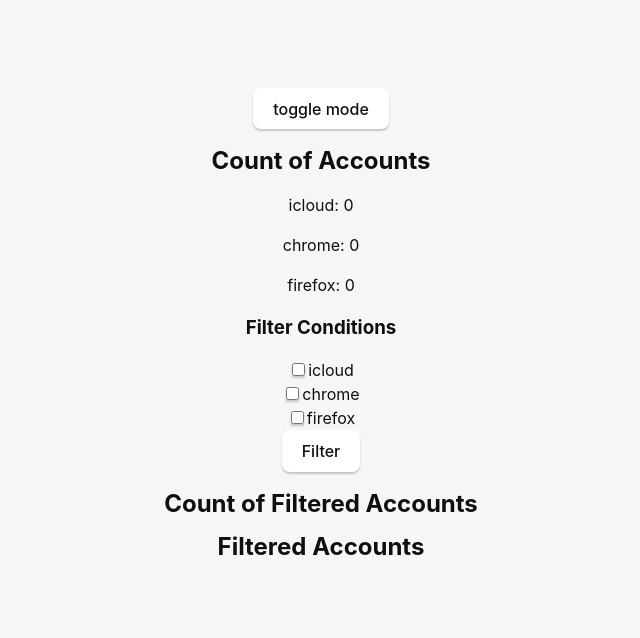
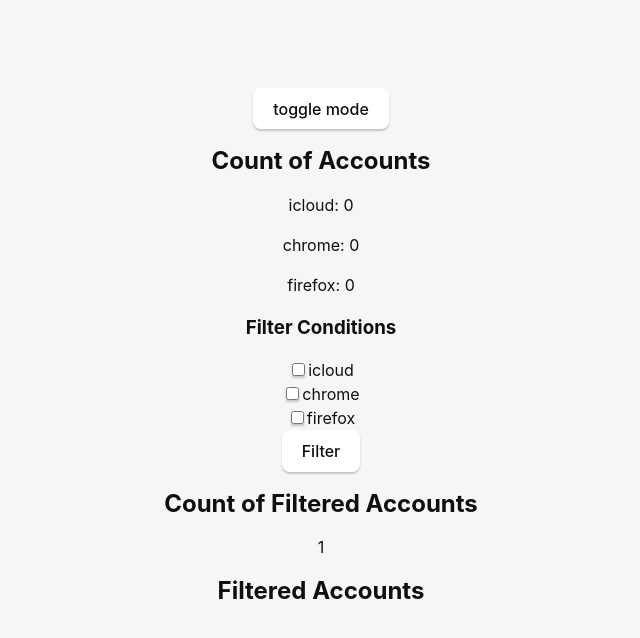
Before and after one commit to BaseW/account-manager, a Next.js app: page / in a window 1280 px wide. Both pictures are taken after a click on the button "toggle mode". Shown: the top 638 px of the page, without its empty margins (319-959 px from the left). Built offline with nearby package versions, Linux system fonts and the light colour scheme.

Commit message:
add FilteredAccountCount

```diff
--- /dev/null
+++ b/src/components/molecules/FilteredAccountCount/filtered-account-count.component.tsx
@@ -0,0 +1,8 @@
+import { AccountMap } from "../../../types";
+
+export const FilteredAccountCount = (accountMap: AccountMap) => (
+  <div>
+    <h2>Count of Filtered Accounts</h2>
+    {accountMap && Object.keys(accountMap).length}
+  </div>
+)
--- a/src/components/templates/AccountExporter/account-exporter.component.tsx
+++ b/src/components/templates/AccountExporter/account-exporter.component.tsx
@@ -1,6 +1,7 @@
 import { AccountExporterProps } from "./account-exporter.types";
 
 export const AccountExporter = ({
+  accountMap,
   onToggleMode,
   exportAccounts
 }: AccountExporterProps) => (
@@ -8,6 +9,7 @@
     <div>
       <button onClick={() => onToggleMode()}>toggle mode</button>
     </div>
+    <FilteredAccountCount accountMap={accountMap} />
     <div>
       <h2>Export to csv</h2>
       <div>
--- a/src/components/templates/AccountExporter/account-exporter.types.ts
+++ b/src/components/templates/AccountExporter/account-exporter.types.ts
@@ -1,4 +1,7 @@
+import { AccountMap } from "../../../types";
+
 export type AccountExporterProps = {
+  accountMap: AccountMap;
   onToggleMode: () => void;
   exportAccounts: () => void;
 }
--- a/src/components/templates/AccountFilterer/account-filterer.component.tsx
+++ b/src/components/templates/AccountFilterer/account-filterer.component.tsx
@@ -1,3 +1,4 @@
+import { FilteredAccountCount } from "../../molecules/FilteredAccountCount/filtered-account-count.component";
 import { AccountCount } from "../../organisms/AccountCount/account-count.component";
 import { useAccountFilterer } from "./account-filterer.hooks";
 import { AccountFiltererProps } from "./account-filterer.types";
@@ -45,10 +46,7 @@
         </div>
       </div>
       {/* print key count of accountMap */}
-      <div>
-        <h2>Count of Filtered Accounts</h2>
-        {accountMap && Object.keys(accountMap).length}
-      </div>
+      <FilteredAccountCount accountMap={accountMap} />
       {/* print url list and AccountPartial indented each url from accountMap */}
       <div>
         <h2>Filtered Accounts</h2>
```
